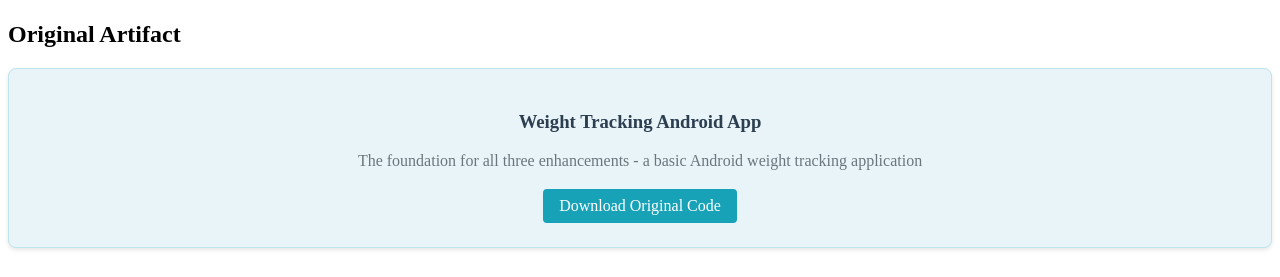
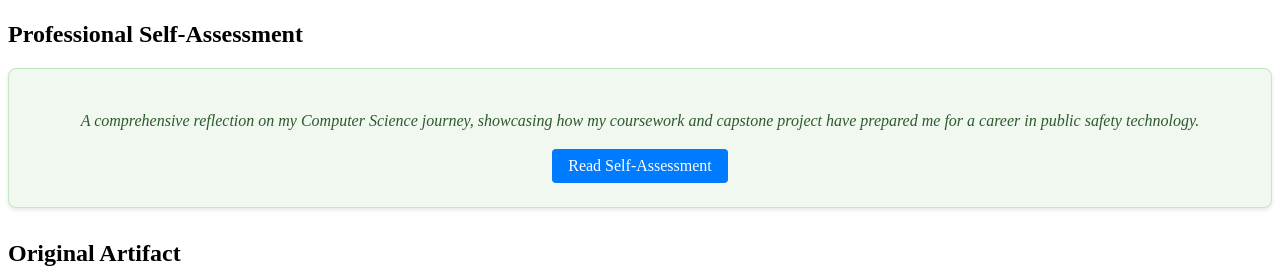
Before and after one commit to kristink23/kristink23.github.io, a plain HTML site: page index.html in a window 1280 px wide. Shown: the part 445-722 px from the top of the page. Drawn offline with Linux system fonts and the light colour scheme.

Commit message:
Update index.html

```diff
--- a/index.html
+++ b/index.html
@@ -86,6 +86,22 @@
     .btn.original:hover {
         background-color: #138496;
     }
+.self-assessment-card {
+    background: #f0f8f0;
+    border: 1px solid #c3e6c3;
+    border-radius: 8px;
+    padding: 1.5rem;
+    box-shadow: 0 2px 4px rgba(0,0,0,0.1);
+    margin-bottom: 2rem;
+    text-align: center;
+}
+
+.self-assessment-card p {
+    color: #2d5a2d;
+    margin-bottom: 1rem;
+    line-height: 1.5;
+    font-style: italic;
+}
     </style>
 </head>
 <body>
@@ -97,6 +113,16 @@
             frameborder="0"
             allowfullscreen>
     </iframe>
+
+    <section id="professional-self-assessment">
+        <h2>Professional Self-Assessment</h2>
+        <div class="self-assessment-card">
+            <p>A comprehensive reflection on my Computer Science journey, showcasing how my coursework and capstone project have prepared me for a career in public safety technology.</p>
+            <div class="card-buttons">
+                <a href="narratives/ProfessionalSelfAssessment.html" class="btn primary">Read Self-Assessment</a>
+            </div>
+        </div>
+    </section>
 
     <section id="original-artifact">
         <h2>Original Artifact</h2>
```
